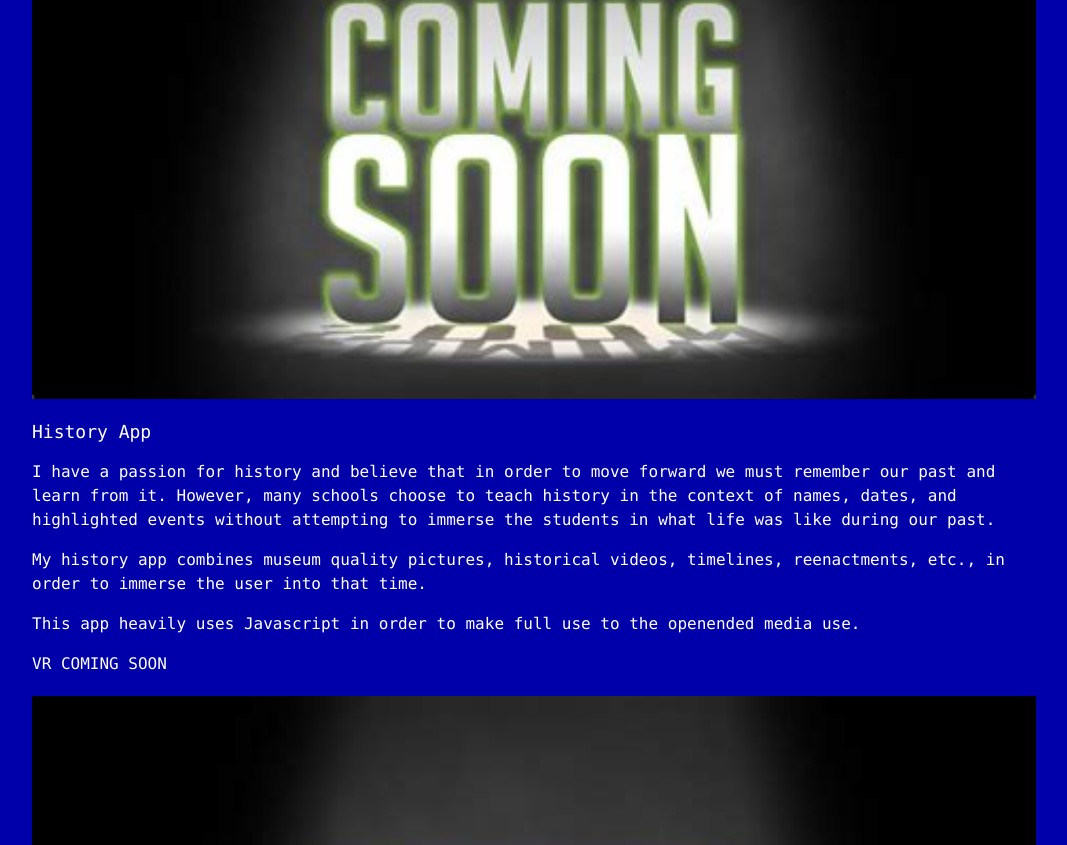
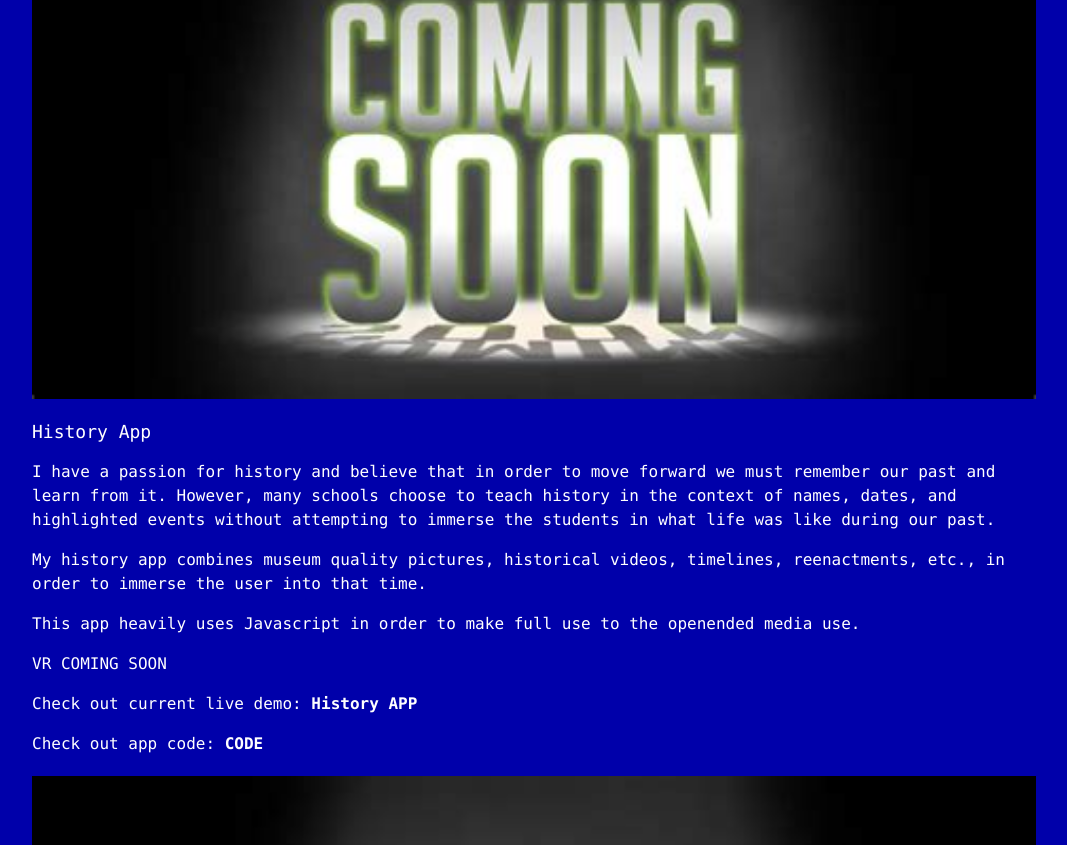
Before and after one commit to armelwl1951/Flex-Portfolio-2.1, a plain HTML site: page index.html in a window 1280 px wide. Shown: the part 1952-2797 px from the top of the page, without its empty margins (106-1173 px from the left). Drawn offline with nearby package versions, Linux system fonts and the light colour scheme.

Commit message:
Hopefully the final change for now

```diff
--- a/index.html
+++ b/index.html
@@ -70,6 +70,8 @@
           <p>My history app combines museum quality pictures, historical videos, timelines, reenactments, etc., in order to immerse the user into that time.</p>
           <p>This app heavily uses Javascript in order to make full use to the openended media use.</p>
           <p>VR COMING SOON</p>
+          <p>Check out current live demo: <a href="https://armelwl1951.github.io/First-Portfolio/">History APP</a></p>
+          <p>Check out app code: <a href="https://github.com/armelwl1951/First-Portfolio">CODE</a></p>
         </div>
       </div>
       <div class="group">
@@ -81,6 +83,8 @@
           <p>This app not only takes pictures and scans documents, but it also applies a secure timestamp that can't be tampered with.</p>
           <p>Keep track of doctor visits, dental visits, prescriptions, paperwork in order to give prescriptions, paperwork in order to administer over-the-counter-prescriptions, pictures of injuries from the park, emails and phone calls from biological parent/caseworker, call logs, contact information of the several caseworkers that you'll be passed around to, etc.
           <p>This app was designed with C++ as this app handles a lot of data, a thing C++ excells at handling.</p>
+          <p>Check out current live demo: <a href="https://armelwl1951.github.io/First-Portfolio/">Foster Parent APP</a></p>
+          <p>Check out app code: <a href="https://github.com/armelwl1951/First-Portfolio">CODE</a></p>
         </div>
       </div>
     </section>
--- a/style.css
+++ b/style.css
@@ -79,7 +79,7 @@ section {
 }
 
 section.doswindow {
-  background-color: #aaaaaa;
+  background-color: grey;
   border: solid thick #000036;
   padding-top: 80px;
   padding-bottom: 80px;
```
